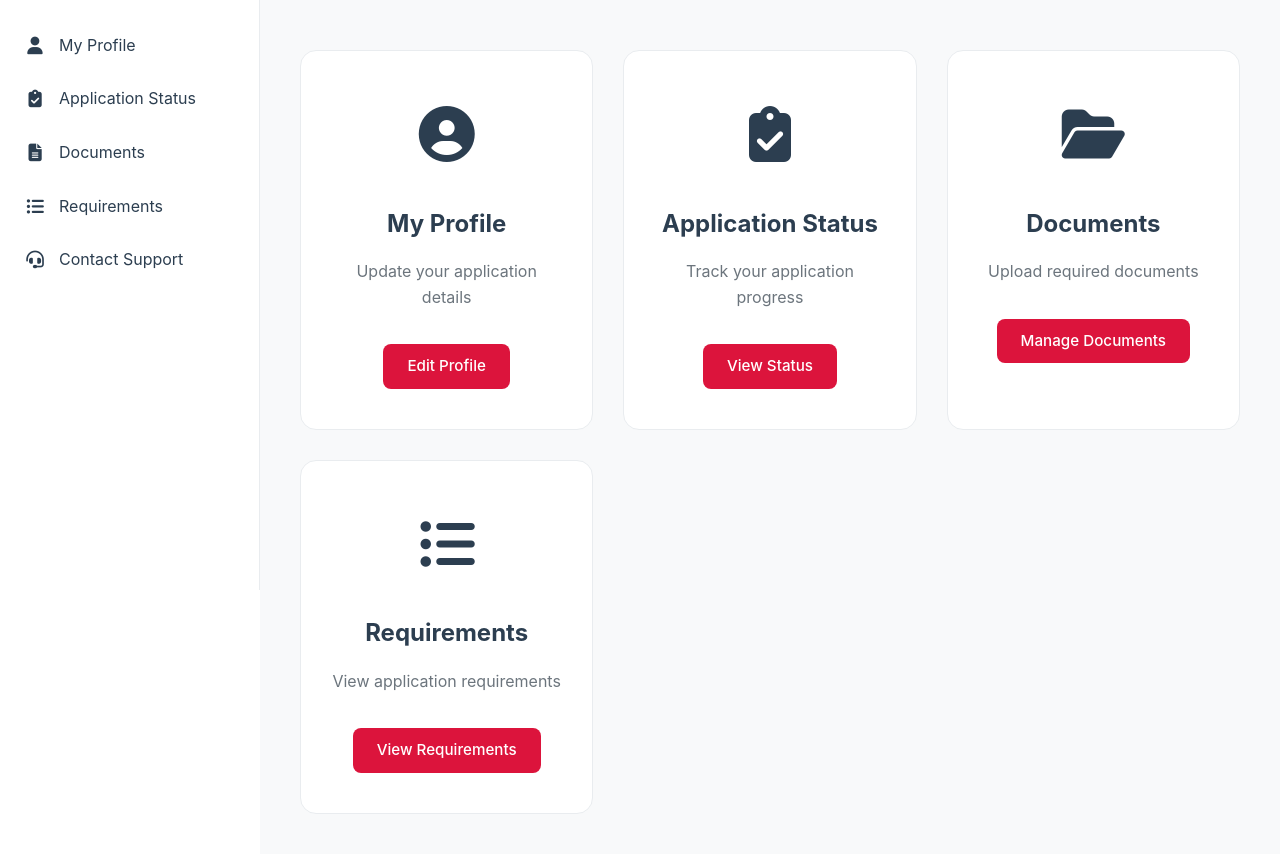
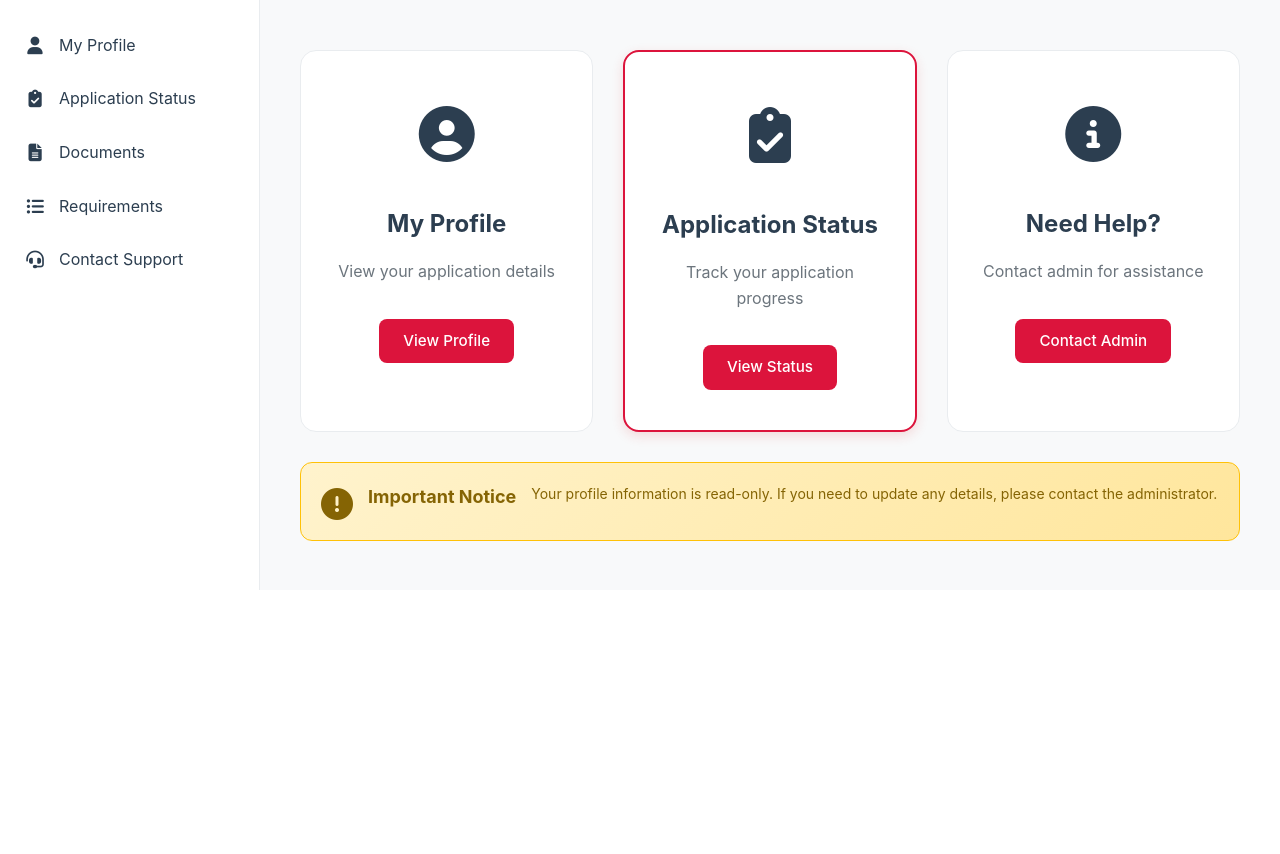
Before and after one commit to LeeDev428/pnpsanjuan, a Flask app: template templates/applicant/dashboard.html in a window 1280 px wide. Shown: the part 219-1073 px from the top of the page. After the commit the page ends 809 px from the top, so only its background shows below. Run offline with Flask 3, Linux system fonts and the light colour scheme; the template is opened without the code that fills it, so the values that code supplies are empty.

Commit message:
Update dashboard.html

```diff
--- a/templates/applicant/dashboard.html
+++ b/templates/applicant/dashboard.html
@@ -12,29 +12,69 @@
     <div class="dashboard-card">
         <div class="card-icon"><i class="fas fa-user-circle"></i></div>
         <h3>My Profile</h3>
-        <p>Update your application details</p>
-        <a href="{{ url_for('applicant.profile') }}" class="btn btn-primary">Edit Profile</a>
+        <p>View your application details</p>
+        <a href="{{ url_for('applicant.profile') }}" class="btn btn-primary">View Profile</a>
+    </div>
+
+    <div class="dashboard-card highlight">
+        <div class="card-icon"><i class="fas fa-clipboard-check"></i></div>
+        <h3>Application Status</h3>
+        <p>Track your application progress</p>
+        <a href="{{ url_for('applicant.application_status') }}" class="btn btn-primary">View Status</a>
     </div>
 
     <div class="dashboard-card">
-        <div class="card-icon"><i class="fas fa-clipboard-check"></i></div>
-        <h3>Application Status</h3>
-        <p>Track your application progress</p>
-        <a href="#" class="btn btn-primary">View Status</a>
-    </div>
-
-    <div class="dashboard-card">
-        <div class="card-icon"><i class="fas fa-folder-open"></i></div>
-        <h3>Documents</h3>
-        <p>Upload required documents</p>
-        <a href="#" class="btn btn-primary">Manage Documents</a>
-    </div>
-
-    <div class="dashboard-card">
-        <div class="card-icon"><i class="fas fa-list-ul"></i></div>
-        <h3>Requirements</h3>
-        <p>View application requirements</p>
-        <a href="#" class="btn btn-primary">View Requirements</a>
+        <div class="card-icon"><i class="fas fa-info-circle"></i></div>
+        <h3>Need Help?</h3>
+        <p>Contact admin for assistance</p>
+        <a href="#" class="btn btn-primary">Contact Admin</a>
     </div>
 </div>
+
+<div class="info-section">
+    <div class="info-card">
+        <i class="fas fa-exclamation-circle"></i>
+        <h3>Important Notice</h3>
+        <p>Your profile information is read-only. If you need to update any details, please contact the administrator.</p>
+    </div>
+</div>
+
+<style>
+.dashboard-card.highlight {
+    border: 2px solid var(--primary-red);
+    box-shadow: 0 4px 12px rgba(220, 38, 38, 0.15);
+}
+
+.info-section {
+    margin-top: 30px;
+}
+
+.info-card {
+    background: linear-gradient(135deg, #fff3cd, #ffe69c);
+    border: 1px solid #ffc107;
+    border-radius: 12px;
+    padding: 20px;
+    display: flex;
+    align-items: flex-start;
+    gap: 15px;
+}
+
+.info-card i {
+    font-size: 32px;
+    color: #856404;
+    margin-top: 5px;
+}
+
+.info-card h3 {
+    margin: 0 0 8px 0;
+    color: #856404;
+    font-size: 18px;
+}
+
+.info-card p {
+    margin: 0;
+    color: #856404;
+    font-size: 14px;
+}
+</style>
 {% endblock %}
```
